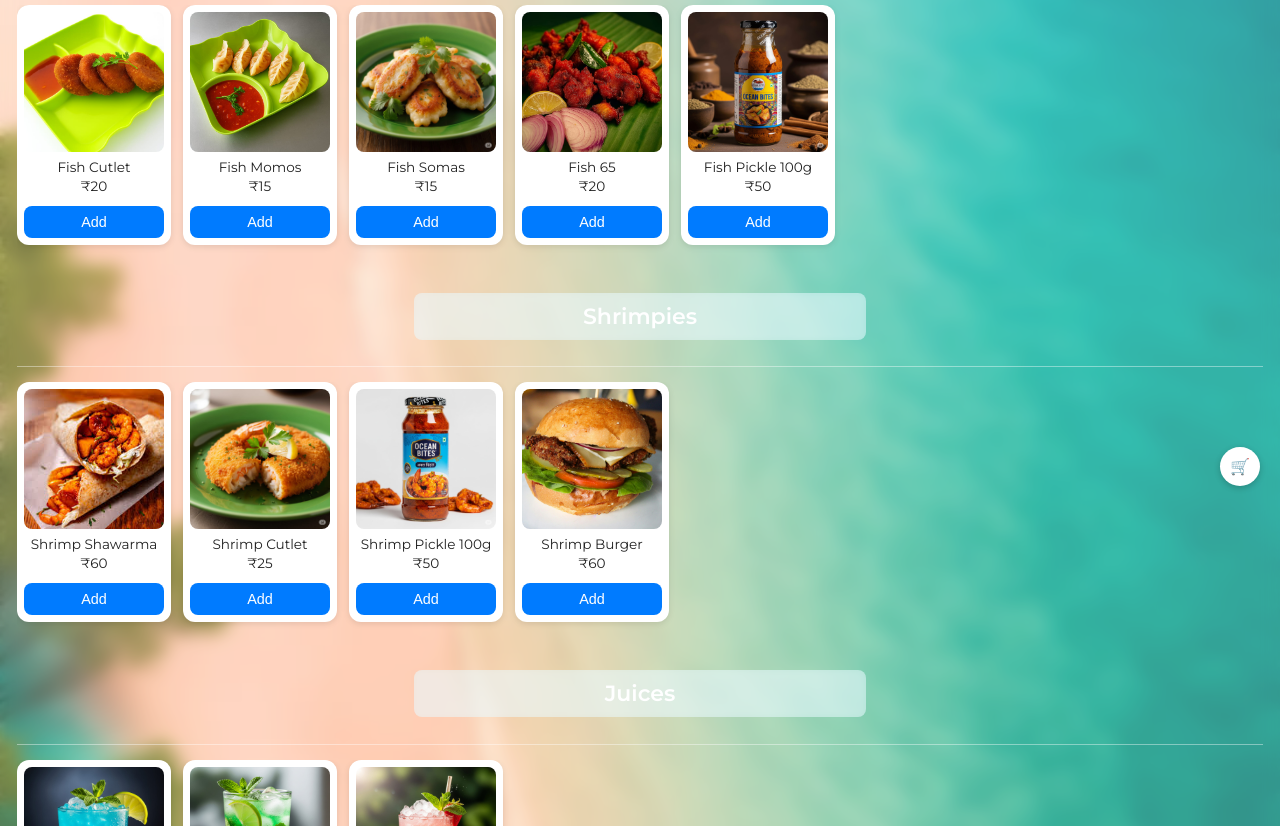
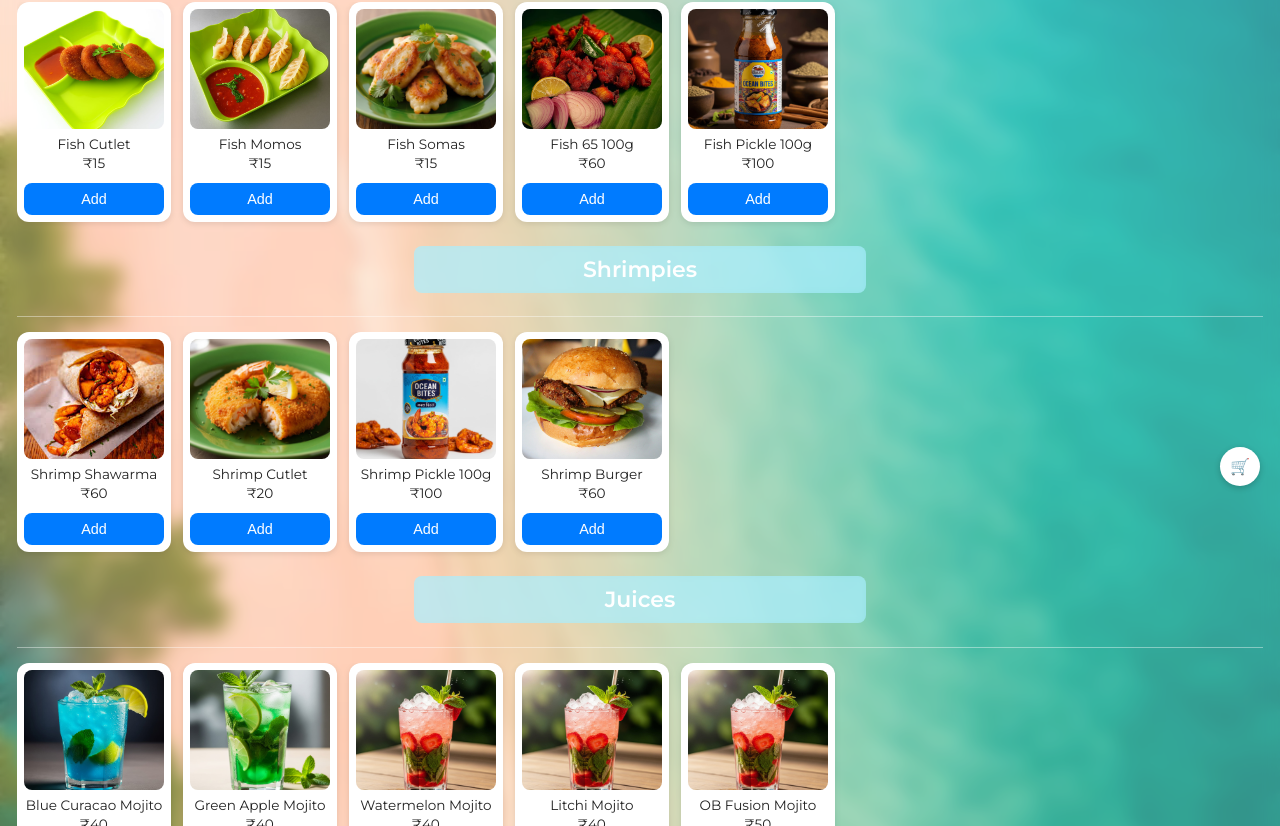
Before and after one commit to gaurabhutbay/OCEANBITES-2025, a React (Create React App) app: page / in a window 1280 px wide. Shown: the part 294-1120 px from the top of the page. Built offline with nearby package versions, Linux system fonts and the light colour scheme; no server answers.

Commit message:
new change

```diff
--- a/src/About.css
+++ b/src/About.css
@@ -8,7 +8,7 @@
 .about-header {
   background-image: url(/public/ocean.jpg);
   text-align: center;
-  padding: 30px 0;
+  padding: 28.5px 0;
   margin-bottom: 20px;
   margin-top: 0px;
 }
--- a/src/App.css
+++ b/src/App.css
@@ -12,7 +12,7 @@ body {
 
 /* 🧱 App container */
 .app-container {
-  max-width: 100vw;
+  max-width: 100%;
   margin: 0 auto;
   padding: 17px;
   background-color: rgba(255, 255, 255, 0.2);
@@ -39,14 +39,14 @@ h2 {
   width: 100%;
   display: flex;
   justify-content: center;
-  margin-top: 1.5rem;
-  margin-bottom: 0.5rem;
+  margin-top: 0;
+  margin-bottom: 0;
 }
 
 .category-heading {
-  background: rgba(230, 250, 255, 0.5);
+  background: rgba(163, 237, 255, 0.658);
   padding: 10px 16px;
-  color: white;
+  color: rgb(255, 255, 255);
   border-radius: 8px;
   font-size: 22px;
   font-weight: bold;
@@ -125,7 +125,7 @@ h2 {
 
 .product-card img {
   width: 100%;
-  height: 140px;
+  height: 120px;
   object-fit: cover;
   border-radius: 8px;
 }
@@ -232,7 +232,7 @@ button:hover {
 }
 
 /* 📱 Responsive tweaks */
-@media (max-width: 480px) {
+@media (max-width: 100%) {
   .brand-heading {
     padding: 8px 14px;
     flex-direction: column;
--- a/src/App.js
+++ b/src/App.js
@@ -30,22 +30,24 @@ function App() {
 
   const groupedProducts = {
     Fishies: [
-      { id: "fish-cutlet", name: "Fish Cutlet", price: 20, image: require("./assets/fish_cutlet.jpeg") },
+      { id: "fish-cutlet", name: "Fish Cutlet", price: 15, image: require("./assets/fish_cutlet.jpeg") },
       { id: "fish-momos", name: "Fish Momos", price: 15, image: require("./assets/fish_momos.jpeg") },
       { id: "fish-somas", name: "Fish Somas", price: 15, image: require("./assets/fish_somas.jpeg") },
-      { id: "fish-65", name: "Fish 65", price: 20, image: require("./assets/fish_65.jpeg") },
-      { id: "fish-pickle", name: "Fish Pickle 100g", price: 50, image: require("./assets/fish_pickle.jpeg") }
+      { id: "fish-65", name: "Fish 65 100g", price: 60, image: require("./assets/fish_65.jpeg") },
+      { id: "fish-pickle", name: "Fish Pickle 100g", price: 100, image: require("./assets/fish_pickle.jpeg") }
     ],
     Shrimpies: [
       { id: "shrimp-shawarma", name: "Shrimp Shawarma", price: 60, image: require("./assets/shrimp_shawarma.jpeg") },
-      { id: "shrimp-cutlet", name: "Shrimp Cutlet", price: 25, image: require("./assets/shrimp_cutlet.jpeg") },
-      { id: "shrimp-pickle", name: "Shrimp Pickle 100g", price: 50, image: require("./assets/shrimp_pickle.jpeg") },
-      { id: "shrimp", name: "Shrimp Burger", price: 60, image: require("./assets/shrimp_burger.jpeg") }
+      { id: "shrimp-cutlet", name: "Shrimp Cutlet", price: 20, image: require("./assets/shrimp_cutlet.jpeg") },
+      { id: "shrimp-pickle", name: "Shrimp Pickle 100g", price: 100, image: require("./assets/shrimp_pickle.jpeg") },
+      { id: "shrimp-burger", name: "Shrimp Burger", price: 60, image: require("./assets/shrimp_burger.jpeg") }
     ],
     Juices: [
       { id: "mojito-blue", name: "Blue Curacao Mojito", price: 40, image: require("./assets/blue.jpeg") },
       { id: "mojito-green", name: "Green Apple Mojito", price: 40, image: require("./assets/green.jpeg") },
-      { id: "mojito-strawberry", name: "Strawberry Mojito", price: 40, image: require("./assets/berry.jpeg") }
+      { id: "mojito-watermelon", name: "Watermelon Mojito", price: 40, image: require("./assets/berry.jpeg") },
+      { id: "mojito-litchi", name: "Litchi Mojito", price: 40, image: require("./assets/berry.jpeg") },
+      { id: "mojito-fusion", name: "OB Fusion Mojito", price: 50, image: require("./assets/berry.jpeg") }
     ],
     Bowls: [
       { id: "fish-rice", name: "Fish Fried Rice", price: 120, image: require("./assets/fish_rice.jpeg") },
--- a/src/Mainpage.js
+++ b/src/Mainpage.js
@@ -119,7 +119,7 @@ function Mainpage({
         <div className="cart-section" id="cart-section">
           <h2>Your Cart</h2>
           {cart.length === 0 ? (
-            <p className="text-gray-600">Cart is empty.</p>
+            <p className="text-gray-600">Cart Is Empty.</p>
           ) : (
             cart.map((item, index) => (
               <div key={index} className="cart-item">
```
